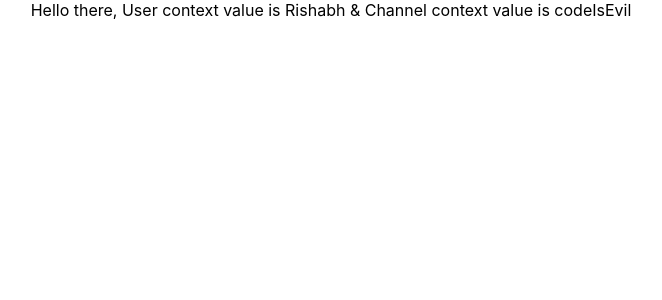
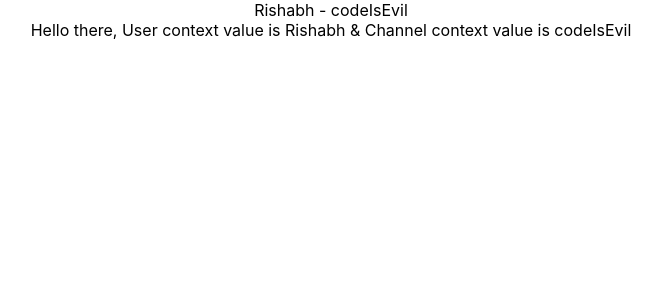
Before and after one commit to Rishabh0262/react-hooks, a React (Create React App) app: page / in a window 1280 px wide. Shown: the top 300 px of the page, without its empty margins (309-971 px from the left). Built offline with nearby package versions, Linux system fonts and the light colour scheme.

Commit message:
Step 1 & 2 is same as usual. Step 3 : the comsuming-Context.
well descriped in README.md.

```diff
--- a/src/components/ComponentE.js
+++ b/src/components/ComponentE.js
@@ -1,11 +1,21 @@
+// *******   3 Steps to consume Context value, via "useContextHook"  ***********
 
-import React from 'react'
+import React, {useContext} from 'react'       // Step 1
 import ComponentF from './ComponentF'
+import { UserContext, ChannelContext } from '../App'     // Step 2
 
 
 function ComponentE() {
+// .........................  Step 3 ....................
+    const user = useContext(UserContext)
+    const Channel = useContext(ChannelContext)
+
   return (
-    <div><ComponentF /></div>
+    <div>
+        {user} - {Channel}
+
+        <ComponentF />
+    </div>
   )
 }
 
```
Also changed, not shown: 1 other file (tests, documents, lock files or other folders).
